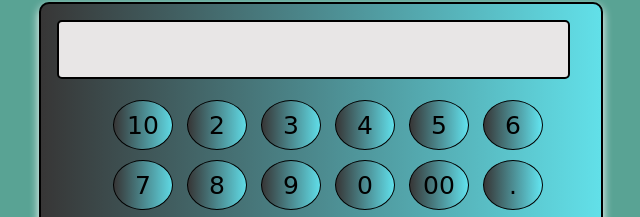
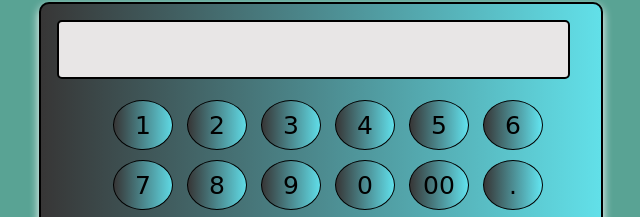
Before and after one commit to abusad14/Calculator, a plain HTML site: page index.html in a window 1280 px wide. Shown: the part 91-308 px from the top of the page, 369-1009 px from the left. Drawn offline with Linux system fonts and the light colour scheme.

Commit message:
Update index.html

```diff
--- a/index.html
+++ b/index.html
@@ -12,7 +12,7 @@
         <input type="text" class="main-input" readonly />
       </div>
       <div class="buttons">
-        <button class="btn">10</button>
+        <button class="btn">1</button>
         <button class="btn">2</button>
         <button class="btn">3</button>
         <button class="btn">4</button>
```
